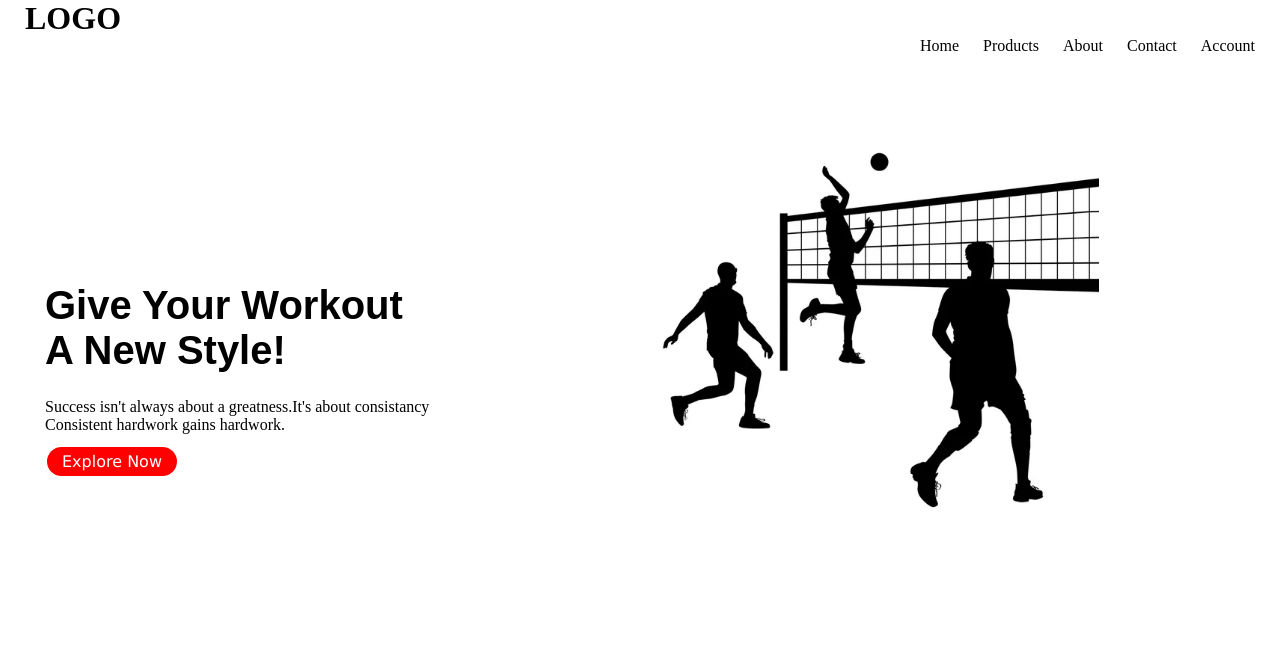
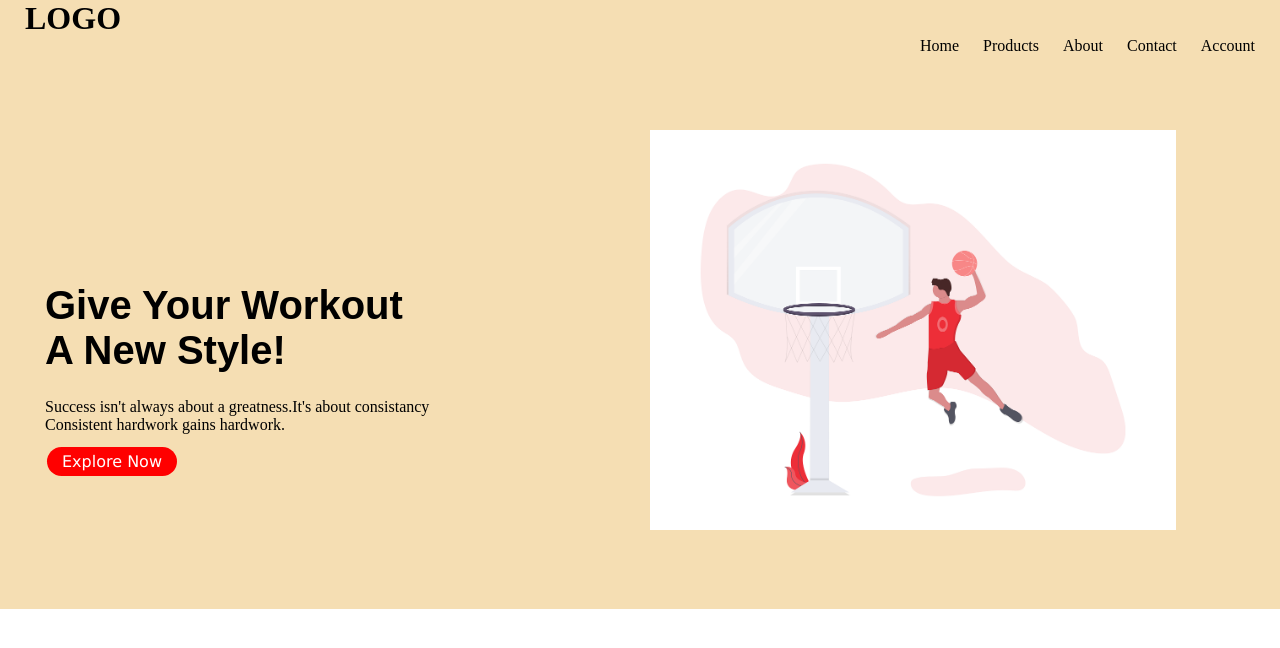
Before and after one commit to jayeshHande21/e-commerce-website, a plain HTML site: page index.html in a window 1280 px wide. Drawn offline with Linux system fonts and the light colour scheme.

Commit message:
create background

```diff
--- a/index.html
+++ b/index.html
@@ -8,6 +8,7 @@
     <title>Document</title>
     <link rel="stylesheet" href="style.css">
 </head>
+<div class="header">
     <div class="container">
         <div class="navbar">
             <div class="logo">
@@ -26,11 +27,13 @@
         <div class="row">
             <div class="col">
                 <h1>Give Your Workout <br>A New Style!</h1>
-            <p>Success isn't always about a greatness.It's about consistancy<br>Consistent hardwork gains hardwork.</p><br>
+                <p>Success isn't always about a greatness.It's about consistancy<br>Consistent hardwork gains hardwork.
+                </p><br>
                 <a href="" class="button">Explore Now</a>
             </div>
             <div class="col">
-            <img src="images/RR.jpg">
+                <img src="images/B.png">
+            </div>
         </div>
     </div>
 </div>
--- a/style.css
+++ b/style.css
@@ -64,3 +64,6 @@ a{
     border-radius: 20px;
     font-family:Verdana, Geneva, Tahoma, sans-serif;
 }
+.header{
+    background-color: wheat;
+}
```
Also changed, not shown: images/B.png (added). Lines whose indentation alone changed are shown as unchanged.
